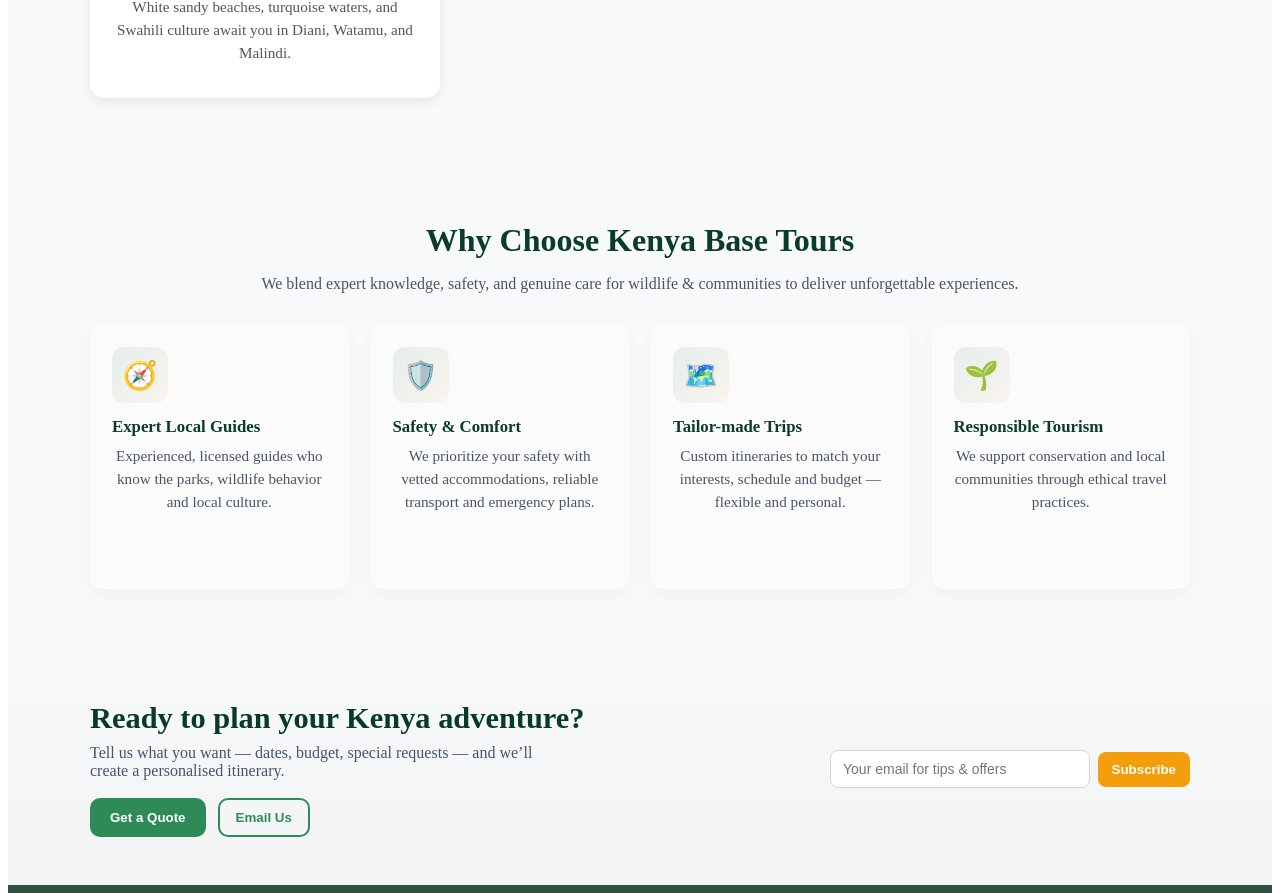
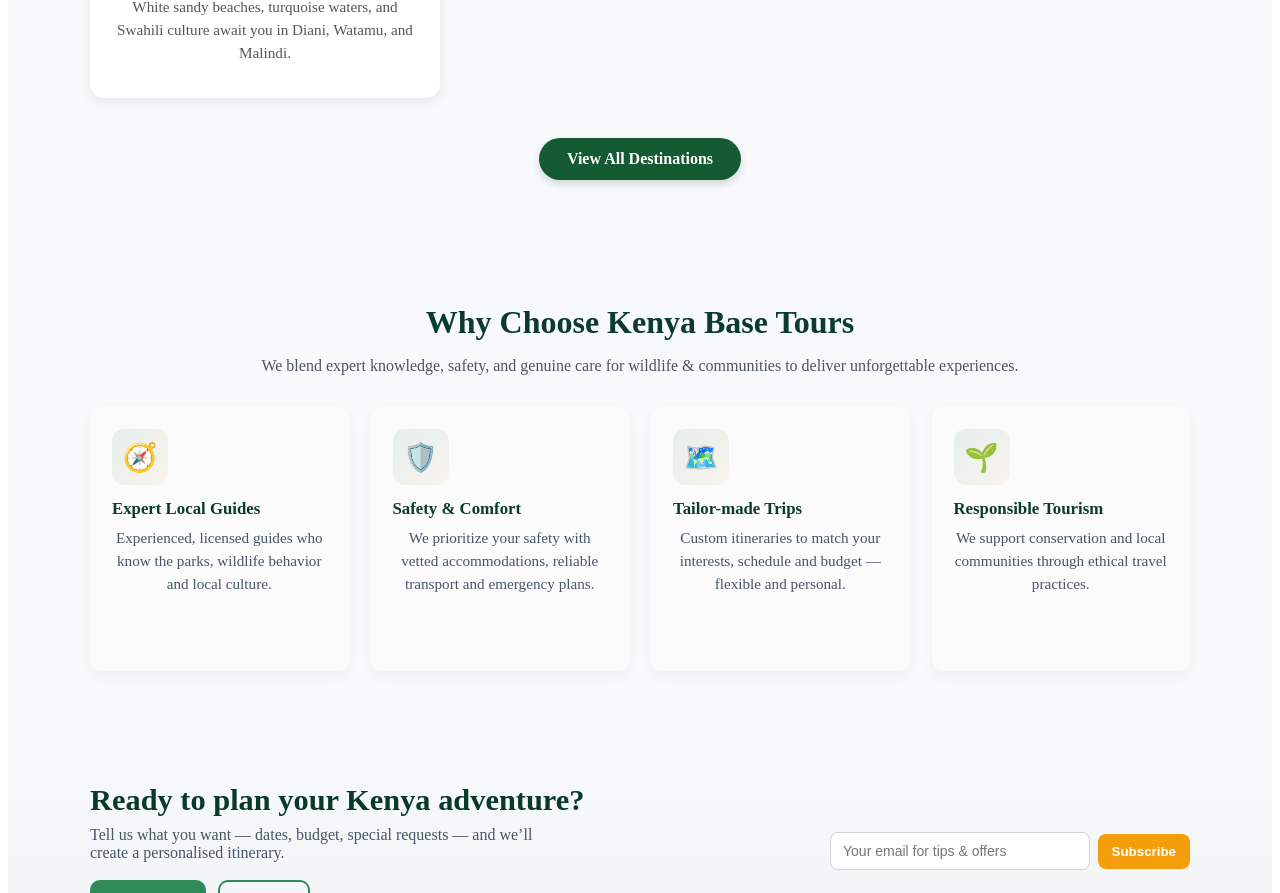
Before and after one commit to Muyundo/kenya-base-tours, a React (Create React App) app: page / in a window 1280 px wide. Shown: the part 2217-3110 px from the top of the page. Built offline with nearby package versions, Linux system fonts and the light colour scheme.

Commit message:
updated src/components/DestinationCard.css updated src/components/ToursSection.js

```diff
--- a/src/components/DestinationsSection.css
+++ b/src/components/DestinationsSection.css
@@ -52,3 +52,45 @@
   color: #555;
   line-height: 1.5;
 }
+
+/* === View All Destinations Button === */
+.destinations-btn-wrapper {
+  text-align: center;
+  margin-top: 40px;
+}
+
+.destinations-btn {
+  background-color: #145a32;
+  color: #fff;
+  font-weight: 600;
+  padding: 12px 28px;
+  border-radius: 25px;
+  text-decoration: none;
+  font-size: 1rem;
+  display: inline-block;
+  box-shadow: 0 4px 8px rgba(0, 0, 0, 0.15);
+  transition: all 0.3s ease;
+}
+
+.destinations-btn:hover {
+  background-color: #0e3f27;
+  transform: translateY(-3px);
+  box-shadow: 0 6px 16px rgba(0, 0, 0, 0.2);
+}
+
+
+
+@keyframes fadeUp {
+  from {
+    opacity: 0;
+    transform: translateY(20px);
+  }
+  to {
+    opacity: 1;
+    transform: translateY(0);
+  }
+}
+
+.destinations-btn {
+  animation: fadeUp 0.8s ease forwards;
+}
--- a/src/components/DestinationsSection.js
+++ b/src/components/DestinationsSection.js
@@ -1,7 +1,7 @@
 import React from "react";
+import { Link } from "react-router-dom"; // ✅ import this
 import "./DestinationsSection.css";
 
-// Local images (we’ll add them next)
 import nanyukiImg from "../assets/images/nanyuki.jpg";
 import mountKenyaImg from "../assets/images/mount-kenya.jpg";
 import samburuImg from "../assets/images/samburu.jpg";
@@ -42,6 +42,7 @@ function DestinationsSection() {
   return (
     <section className="destinations-section">
       <h2>Top Destinations in Kenya</h2>
+
       <div className="destinations-grid">
         {destinations.map((place) => (
           <div className="destination-card" key={place.id}>
@@ -53,6 +54,13 @@ function DestinationsSection() {
           </div>
         ))}
       </div>
+
+      {/* ✅ Add this button here */}
+      <div className="destinations-btn-wrapper">
+        <Link to="/destinations" className="destinations-btn">
+          View All Destinations
+        </Link>
+      </div>
     </section>
   );
 }
```
